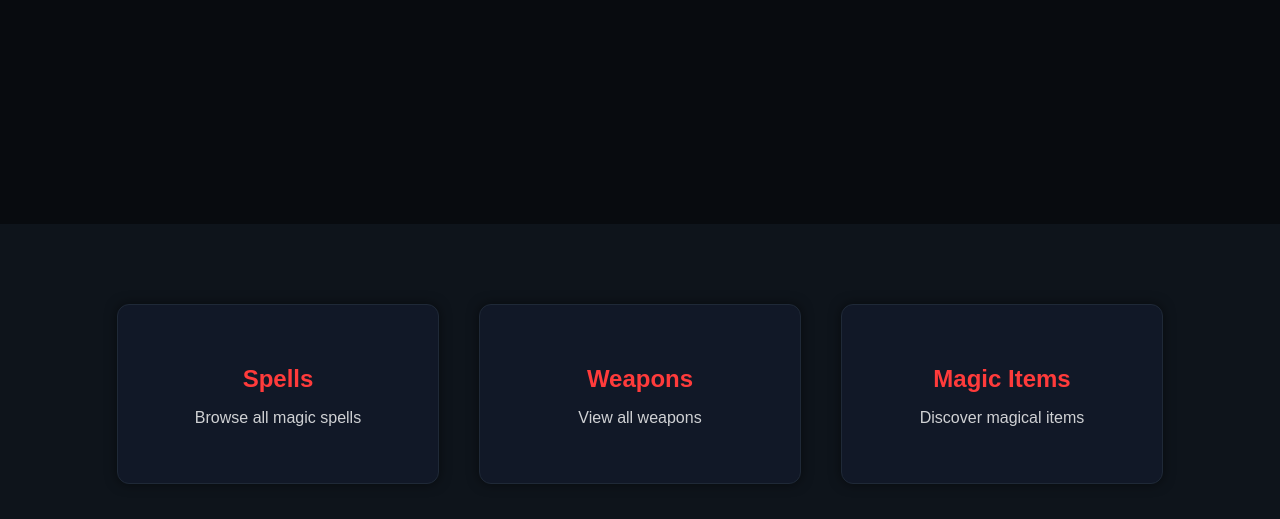
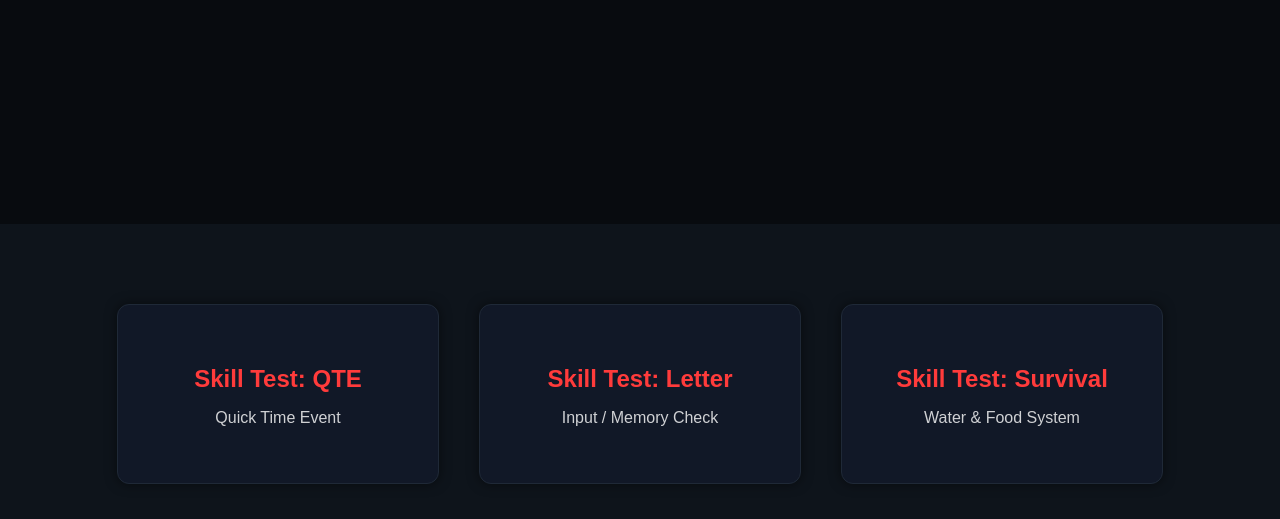
Before and after one commit to view147/dnd-web-map, a plain HTML site: page index.html in a window 1280 px wide. Shown: the part 433-952 px from the top of the page. Drawn offline with Linux system fonts and the light colour scheme.

Commit message:
Update index.html

```diff
--- a/index.html
+++ b/index.html
@@ -22,6 +22,8 @@
   </nav>
 </header>
 
+<!-- ================= HERO ================= -->
+
 <section class="hero">
   <div class="hero-text">
 
@@ -32,41 +34,52 @@
       <a href="https://www.canva.com/design/DAHDVrHHRu4/4LKfkyuHI7Vn73vDIudTeA/edit"
          class="start-btn"
          target="_blank"
-         rel="noopener noreferrer">
-         ภาคเหนือ
-      </a>
+         rel="noopener noreferrer">ภาคเหนือ</a>
 
       <a href="https://www.canva.com/design/DAHDVlorxvs/9rESE1a4v1eDPGvDdEX3qA/edit"
          class="start-btn"
          target="_blank"
-         rel="noopener noreferrer">
-         ภาคตะวันออก
-      </a>
+         rel="noopener noreferrer">ภาคตะวันออก</a>
 
       <a href="https://www.canva.com/design/DAHDVn8EpDc/Klki4okv8Pf5AY3k8F-7lQ/edit"
          class="start-btn"
          target="_blank"
-         rel="noopener noreferrer">
-         ภาคใต้
-      </a>
+         rel="noopener noreferrer">ภาคใต้</a>
 
       <a href="https://www.canva.com/design/DAHDVsjuyIM/h7IEj08lCn1r6zg-HVW41Q/edit"
          class="start-btn"
          target="_blank"
-         rel="noopener noreferrer">
-         ภาคตะวันตก
-      </a>
+         rel="noopener noreferrer">ภาคตะวันตก</a>
 
       <a href="https://www.canva.com/design/DAHDVgxvIJg/l55KrxT-kUbme8gecxUpvQ/edit"
          class="start-btn"
          target="_blank"
-         rel="noopener noreferrer">
-         ภาคกลาง
-      </a>
+         rel="noopener noreferrer">ภาคกลาง</a>
 
     </div>
   </div>
 </section>
+
+<!-- ================= SKILL TEST ================= -->
+
+<section class="categories">
+  <a href="skill-qte.html" class="category-card">
+    <h2>Skill Test: QTE</h2>
+    <p>Quick Time Event</p>
+  </a>
+
+  <a href="skill-letter.html" class="category-card">
+    <h2>Skill Test: Letter</h2>
+    <p>Input / Memory Check</p>
+  </a>
+
+  <a href="skill-survival.html" class="category-card">
+    <h2>Skill Test: Survival</h2>
+    <p>Water & Food System</p>
+  </a>
+</section>
+
+<!-- ================= CATEGORY ================= -->
 
 <section class="categories">
   <a href="spells.html" class="category-card">
```
